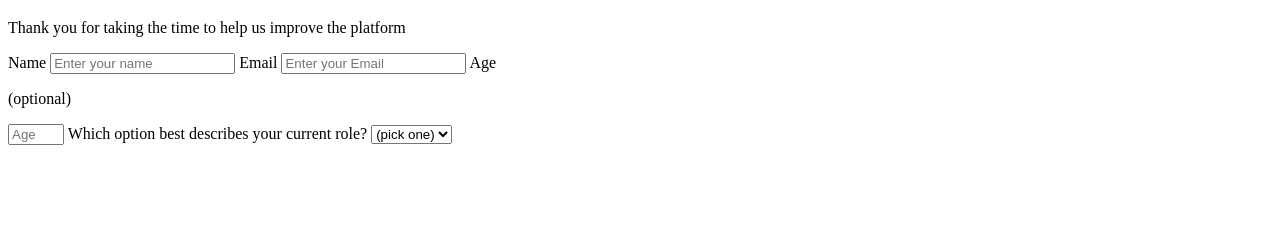
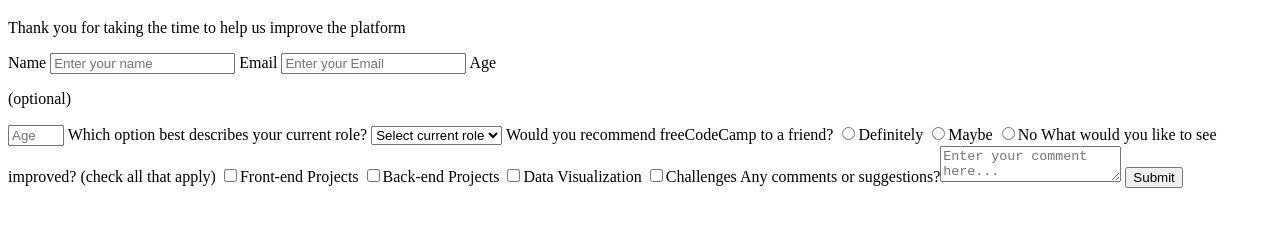
Before and after one commit to themodern/simple-website, a plain HTML site: page capstone project 1/index.html in a window 1280 px wide. Shown: the part 61-288 px from the top of the page. Drawn offline with Linux system fonts and the light colour scheme.

Commit message:
completed capstone project 1

```diff
--- a/capstone project 1/index.html
+++ b/capstone project 1/index.html
@@ -16,12 +16,12 @@
         <!-- Inside the form element, you are required to enter your name in an input
             field that has an id of name and a type of text -->
         <label id="name-label">Name</label>
-        <input id="name" type="text" placeholder="Enter your name">
+        <input id="name" type="text" placeholder="Enter your name" required>
 
         <!-- Inside the form element, you are required to enter your email in an input
             field that has an id of email -->
         <label id="email-label">Email</label>
-        <input id="email" type="email" placeholder="Enter your Email">
+        <input id="email" type="email" placeholder="Enter your Email" required>
 
         <!-- Inside the form, you can enter a number in an input field that has an id of number -->
         <label id="number-label">Age </label><p>(optional)</p>
@@ -31,11 +31,35 @@
         <!-- Inside the form element, you should have a select dropdown element with an id
             of dropdown and at least two options to choose from -->
         <label>Which option best describes your current role?</label>
-        <select>
-            <option value="">(pick one)</option>
-            <option value="">Facebook</option>
-            <option value="">Google</option>
+        <select id="dropdown">
+            <option value="0">Select current role</option>
+            <option value="1">Student</option>
+            <option value="2">Full Time Job</option>
+            <option value="3">Full Time Learner</option>
+            <option value="4">Prefer not to say</option>
+            <option value="5">Others</option>
         </select>
+
+        <!-- Inside the form element, you can select an option from a group of at least
+             two radio buttons that are grouped using the name attribute -->
+        <label>Would you recommend freeCodeCamp to a friend?</label>
+        <label><input name="radio_select1_only" type="radio" value="radio1">Definitely</label>
+        <label><input name="radio_select1_only" type="radio" value="radio2">Maybe</label>
+        <label><input name="radio_select1_only" type="radio" value="radio3">No</label>
+
+        <!-- Inside the form element, you can select several fields from a series of
+            checkboxes, each of which must have a value attribute -->
+            <label>What would you like to see improved? (check all that apply)</label>
+            <label><input  type="checkbox" value="cb1">Front-end Projects</label>
+            <label><input  type="checkbox" value="cb2">Back-end Projects</label>
+            <label><input  type="checkbox" value="cb3">Data Visualization</label>
+            <label><input  type="checkbox" value="cb4">Challenges</label>
+        <!-- Inside the form element, you are presented with a textarea for additional comments -->
+        <label>Any comments or suggestions?<textarea placeholder="Enter your comment here..."></textarea></label>
+
+        <!-- Inside the form element, you are presented with a button with id of
+            submit to submit all the inputs -->
+        <input type="submit" value="Submit" id="submit">
 
 
     </form>
```
Also changed, not shown: cafe menu/cafe_menu.html (renamed from cafe_menu.html).
